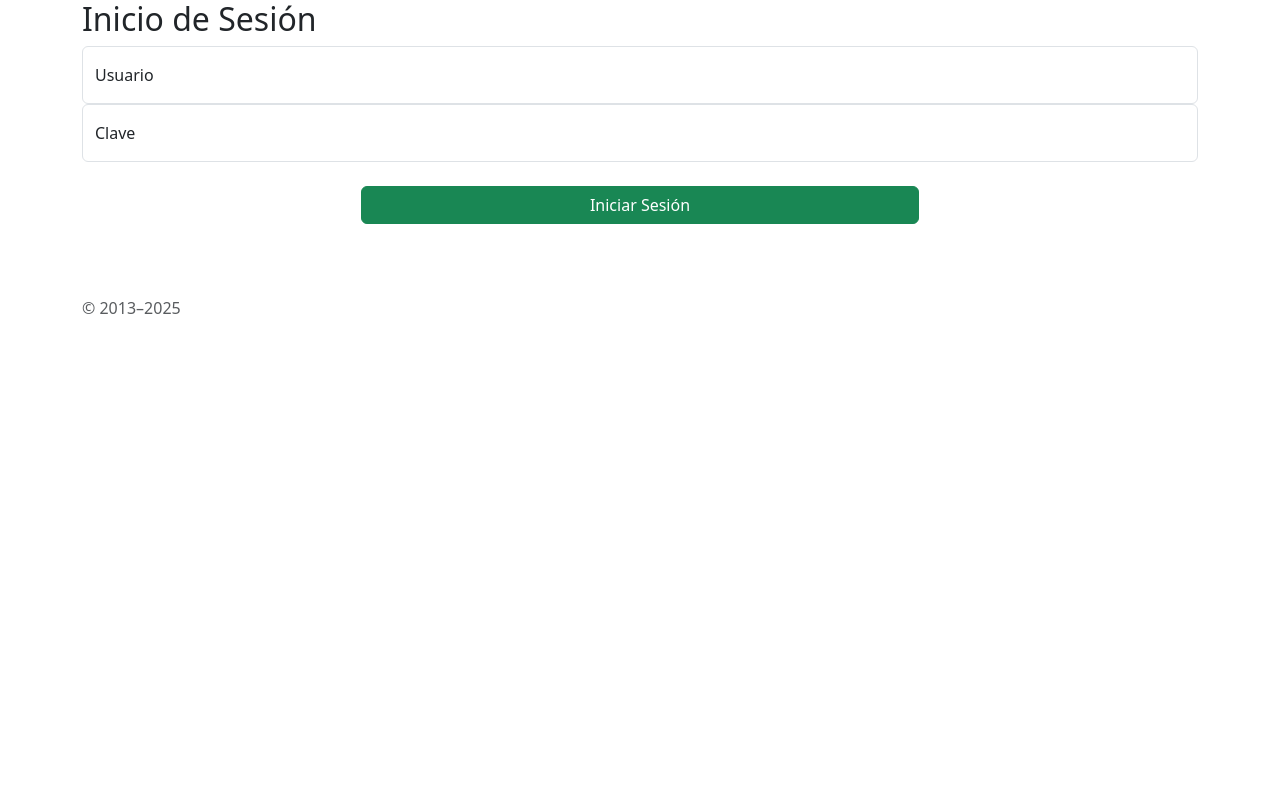
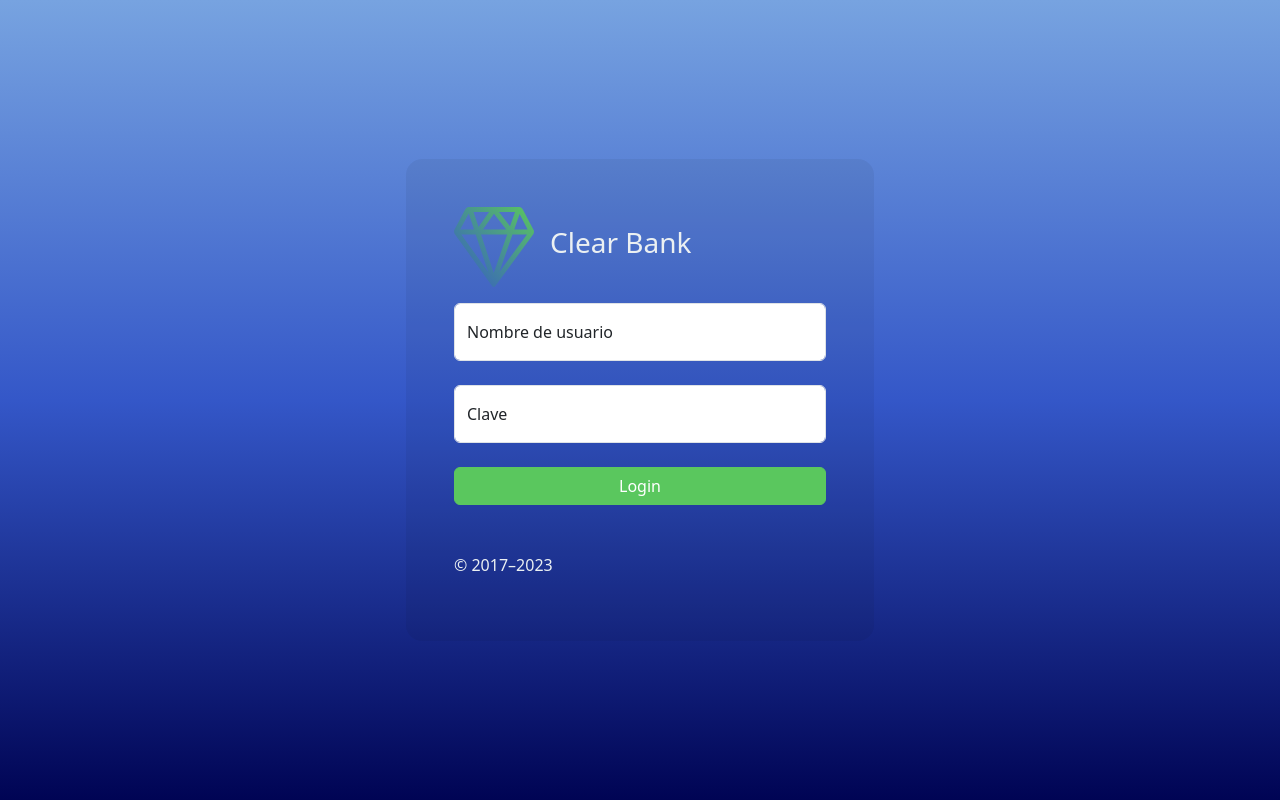
Before and after one commit to M-nogales/Bank, a PHP site: page /inicio_sesion.html in a window 1280 px wide. Run offline with PHP 8.4, Linux system fonts and the light colour scheme.

Commit message:
login finished

```diff
--- a/css/style.css
+++ b/css/style.css
@@ -1,3 +1,4 @@
+@charset "UTF-8";
 @font-face {
   font-family: "Roboto";
   src: url("../resources/fonts/Roboto/Roboto-Bold.ttf") format("truetype");
@@ -221,6 +222,48 @@ nav:not(.top-nav) ul:not(.top-ul) li:not(.top-li) a:not(.top-a) p {
     margin-right: 30px;
   }
 }
+.gradient_bg {
+  background: linear-gradient(to bottom, #77A3E0, #3457C8 50%, #000454);
+  display: flex;
+  height: 100vh;
+}
+
+.div_logo {
+  display: flex;
+  flex-direction: row;
+  align-items: center;
+  margin-bottom: 1rem;
+}
+
+.logo {
+  width: 5rem;
+  margin-right: 1rem;
+}
+
+form {
+  background-color: rgba(0, 0, 0, 0.053); /* Ajusta el valor alfa para controlar la opacidad */
+  border-radius: 1rem;
+}
+form h1 {
+  color: #EBF0F2 !important;
+}
+form .btn-primary {
+  background-color: #5AC75E !important;
+  border-color: #5AC75E !important;
+}
+form .btn-primary:hover {
+  background-color: #3cb241 !important; /* Hacemos el color más oscuro al hacer hover */
+  border-color: #3cb241 !important;
+}
+form p {
+  color: #EBF0F2;
+}
+
+.log_with {
+  max-width: 500px;
+  padding: 1rem;
+}
+
 * {
   margin: 0;
   padding: 0;
--- a/inicio_sesion.html
+++ b/inicio_sesion.html
@@ -10,26 +10,49 @@
   <script defer src="https://cdn.jsdelivr.net/npm/bootstrap@5.3.2/dist/js/bootstrap.bundle.min.js"
     integrity="sha384-C6RzsynM9kWDrMNeT87bh95OGNyZPhcTNXj1NW7RuBCsyN/o0jlpcV8Qyq46cDfL"
     crossorigin="anonymous"></script>
+  <link rel="stylesheet" type="text/css" href="css/style.css">
+
 </head>
-<body>
-  <div class="container">
-  <h2 class="h2">Inicio de  Sesión</h2>
-  <form action="php/login.php" method="post">
+
+<body class="gradient_bg">
+
+  <main class="w-100 m-auto log_with">
+    <form class="p-5">
+      <div class="div_logo">
+        <svg class="logo" fill="url(#grad)" viewBox="0 0 32 32" version="1.1" xmlns="http://www.w3.org/2000/svg">
+          <defs>
+            <linearGradient id="grad" x1="0%" y1="100%" x2="100%" y2="0%">
+              <stop offset="0%" style="stop-color:#3457C8" />
+              <stop offset="100%" style="stop-color:#5AC75E" />
+            </linearGradient>
+          </defs>
+          <g id="SVGRepo_bgCarrier" stroke-width="0"></g>
+          <g id="SVGRepo_tracerCarrier" stroke-linecap="round" stroke-linejoin="round"></g>
+          <g id="SVGRepo_iconCarrier">
+            <path
+              d="M31.835 9.233l-4.371-8.358c-0.255-0.487-0.915-0.886-1.464-0.886h-10.060c-0.011-0.001-0.022-0.003-0.033-0.004-0.009 0-0.018 0.003-0.027 0.004h-9.88c-0.55 0-1.211 0.398-1.47 0.883l-4.359 8.197c-0.259 0.486-0.207 1.248 0.113 1.696l15.001 20.911c0.161 0.224 0.375 0.338 0.588 0.338 0.212 0 0.424-0.11 0.587-0.331l15.247-20.758c0.325-0.444 0.383-1.204 0.128-1.691zM29.449 8.988h-5.358l2.146-6.144zM17.979 1.99h6.436l-1.997 5.716zM20.882 8.988h-9.301l4.396-6.316zM9.809 8.034l-2.006-6.044h6.213zM21.273 10.988l-5.376 15.392-5.108-15.392h10.484zM13.654 25.971l-10.748-14.983h5.776zM23.392 10.988h5.787l-11.030 15.018zM5.89 2.575l2.128 6.413h-5.539z"
+              style="fill: url(#grad)"></path>
+          </g>
+        </svg>
+        <h1 class="h3 text-center ">Clear Bank</h1>
+      </div>
 
       <div class="form-floating">
-      <input type="text" class="form-control" id="usuario" name="usuario" placeholder="Usuario">
-      <label for="usuario">Usuario</label>
+        <input type="text" class="form-control" id="usuario" name="clave" placeholder="Nombre de ejemplo">
+        <label for="usuario">Nombre de usuario </label>
+
       </div>
-    <div class="form-floating">
-      <input type="password" class="form-control" id="clave" name="usuario" placeholder="Clave">
+      <div class="form-floating mt-4">
+        <input type="password" class="form-control pt-4" id="clave" name="clave" placeholder="Clave">
         <label for="clave">Clave</label>
       </div>
-    <div class="d-flex justify-content-center py-4">
-      <button class="btn btn-success w-50"> Iniciar Sesión</button>
-    </div>
-    <p class="mt-5 mb-3 text-body-secondary">© 2013–2025</p>
-  </div>
+
+
+      <button class="btn btn-primary w-100 mt-4" type="submit">Login</button>
+      <p class="mt-5 mb-3">© 2017–2023</p>
     </form>
+  </main>
+
 </body>
 
 <!-- <main class="container">
```
Also changed, not shown: css/_login.scss (+39 -0 lines), 1 other file. Lines whose indentation alone changed are shown as unchanged.
